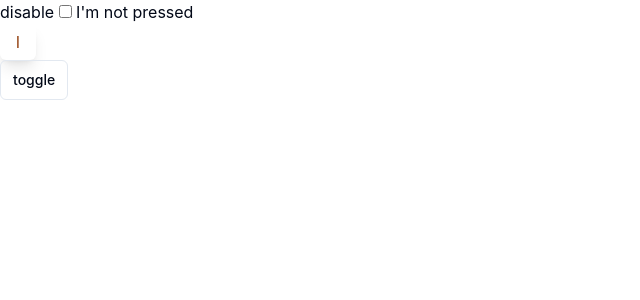
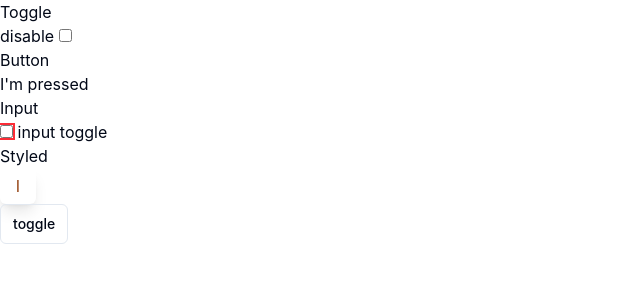
Before and after one commit to fcrozatier/choco-ui, a SvelteKit app: page /toggle in a window 1280 px wide. Shown: the top 300 px of the page, without its empty margins (0-640 px from the left). Built offline with nearby package versions, Linux system fonts and the light colour scheme.

Commit message:
fix toggle button

```diff
--- a/src/lib/builders/toggle/press.svelte.ts
+++ b/src/lib/builders/toggle/press.svelte.ts
@@ -12,9 +12,11 @@ export type CreateToggle = { pressed?: TriState; disabled?: boolean | undefined
 const defaults = { pressed: false, disabled: false } satisfies CreateToggle;
 
 /**
- * Toggle button
+ * ## Toggle
  *
- * Semantics: pressed, not pressed, partially pressed ("mixed" state) or unset
+ * Use on button or input elements.
+ *
+ * Semantics: pressed, not pressed or partially pressed ("mixed" state)
  *
  * The label should not change when the state changes. Use `simpleToggle` if needed.
  */
@@ -22,21 +24,22 @@ export const createPressToggle = (options?: CreateToggle) => {
 	let state = $state({ ...defaults, ...options });
 	let element: HTMLElement | undefined = $state();
 
-	const handleClick = () => {
+	const handler = (e: MouseEvent | KeyboardEvent) => {
 		if (state.disabled) return;
+		if (e instanceof KeyboardEvent) {
+			if (e.key !== key.ENTER && e.key !== key.SPACE) return;
+			// Prevent triggering the synthetic click event on input elements
+			else e.preventDefault();
+		}
 		state.pressed = !state.pressed;
-	};
-
-	const handleKeydown = (e: KeyboardEvent) => {
-		if (e.key === key.ENTER || e.key === key.SPACE) {
-			// Avoid firing a synthetic click event when pressing Space on button (over-firing)
-			e.preventDefault();
-			handleClick();
-		}
 	};
 
 	const cleanup = $effect.root(() => {
 		$effect(() => {
+			if (element instanceof HTMLInputElement) {
+				updateBooleanAttribute(element, "checked", state.pressed === true);
+				updateBooleanAttribute(element, "indeterminate", state.pressed === "mixed");
+			}
 			updateAttribute(element, "aria-pressed", state.pressed);
 			updateBooleanAttribute(element, "disabled", state.disabled);
 		});
@@ -54,16 +57,22 @@ export const createPressToggle = (options?: CreateToggle) => {
 		action: ((node) => {
 			element = node;
 
+			if (node instanceof HTMLInputElement) {
+				node.setAttribute("type", "checkbox");
+				updateBooleanAttribute(element, "checked", state.pressed === true);
+				updateBooleanAttribute(element, "indeterminate", state.pressed === "mixed");
+			}
+
 			updateAttribute(element, "aria-pressed", state.pressed);
 			updateBooleanAttribute(element, "disabled", state.disabled);
 
-			node.addEventListener("click", handleClick);
-			node.addEventListener("keydown", handleKeydown);
+			node.addEventListener("click", handler);
+			node.addEventListener("keydown", handler);
 
 			return {
 				destroy() {
-					node.removeEventListener("click", handleClick);
-					node.removeEventListener("keydown", handleKeydown);
+					node.removeEventListener("click", handler);
+					node.removeEventListener("keydown", handler);
 					cleanup();
 				},
 			};
--- a/src/routes/toggle/+page.svelte
+++ b/src/routes/toggle/+page.svelte
@@ -1,27 +1,64 @@
-<script>
+<script lang="ts">
 	import { createPressToggle } from "$lib/builders/toggle/press.svelte";
 	import Toggle from "$lib/ui/toggle/toggle.svelte";
 
-	let checked = $state(false);
+	let disabled = $state(false);
 
 	const toggle = createPressToggle({
+		pressed: true,
+		disabled: true,
+	});
+
+	const toggle1 = createPressToggle({
 		pressed: false,
 	});
 
+	const toggle2 = createPressToggle({
+		pressed: false,
+	});
+
+	const toggle3 = createPressToggle({
+		pressed: false,
+		disabled: true,
+	});
+
 	$effect(() => {
-		toggle.state.disabled = checked;
+		toggle.state.disabled = disabled;
+		toggle1.state.disabled = disabled;
+		toggle2.state.disabled = disabled;
 	});
 </script>
 
+<h1>Toggle</h1>
+
 <label>
 	<span>disable</span>
-	<input type="checkbox" bind:checked />
+	<input type="checkbox" bind:checked={disabled} />
 </label>
 
-<button use:toggle.action> I'm {toggle.state.pressed ? "" : "not"} pressed</button>
+<h2>Button</h2>
+
+<p>
+	<button use:toggle.action> I'm {toggle.state.pressed ? "" : "not"} pressed</button>
+</p>
+
+<h2>Input</h2>
+
+<p>
+	<input
+		id="press"
+		class="outline-2 outline-red-500 checked:outline-green-500"
+		type="checkbox"
+		use:toggle1.action
+	/>
+
+	<label for="press">input toggle</label>
+</p>
+
+<h2>Styled</h2>
 
 <button
-	use:toggle.action
+	use:toggle2.action
 	aria-label="Toggle italic"
 	class="text-magnum-800 hover:bg-magnum-100 aria-pressed:bg-magnum-200 aria-pressed:text-magnum-900 grid h-9 w-9
 	place-items-center items-center justify-center rounded-md bg-white text-base
@@ -31,4 +68,4 @@
 	I
 </button>
 
-<Toggle variant="outline">toggle</Toggle>
+<Toggle builder={toggle3} variant="outline">toggle</Toggle>
```
